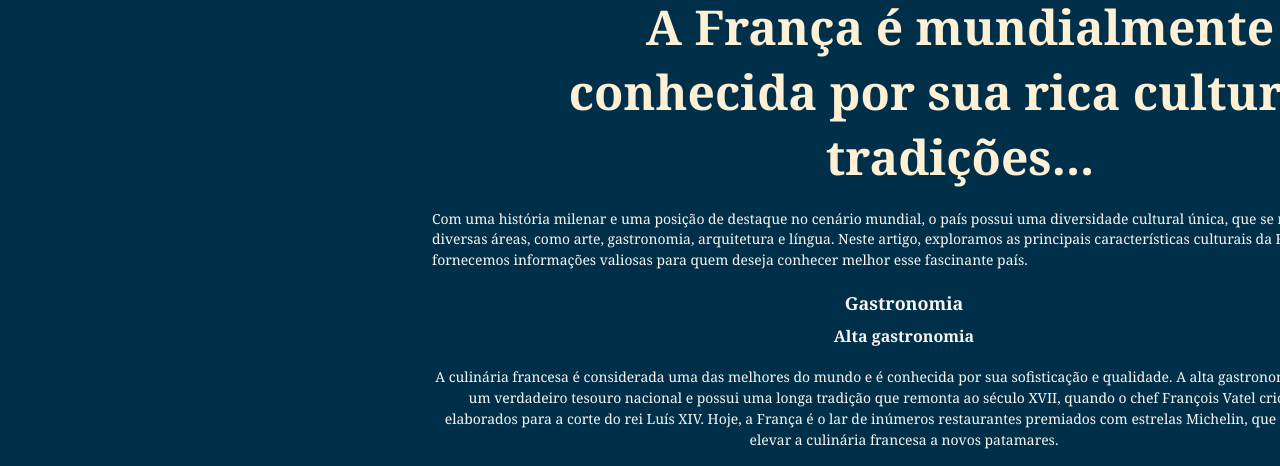
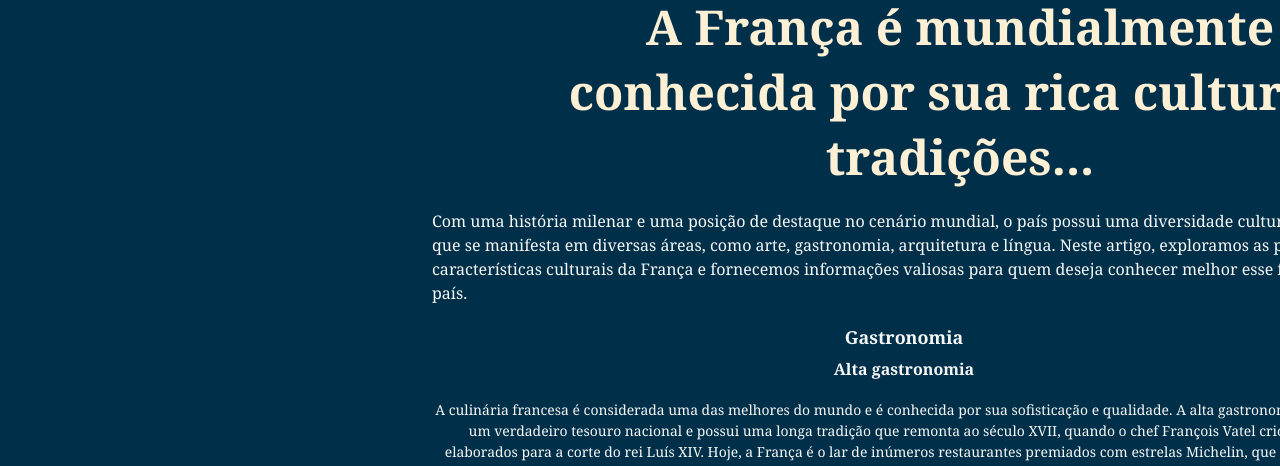
Before and after one commit to raulegas12Ati/fran-a, a plain HTML site: page cultura.html in a window 1280 px wide. Shown: the part 308-774 px from the top of the page. Drawn offline with Linux system fonts and the light colour scheme.

Commit message:
quarto commit

```diff
--- a/cultura.css
+++ b/cultura.css
@@ -44,7 +44,7 @@
   }
 
   #trabalho p {
-    font-size: 0.87rem;
+    font-size: 1rem;
     margin-bottom: 1.25rem;
     line-height: 1.5;
   }
```
